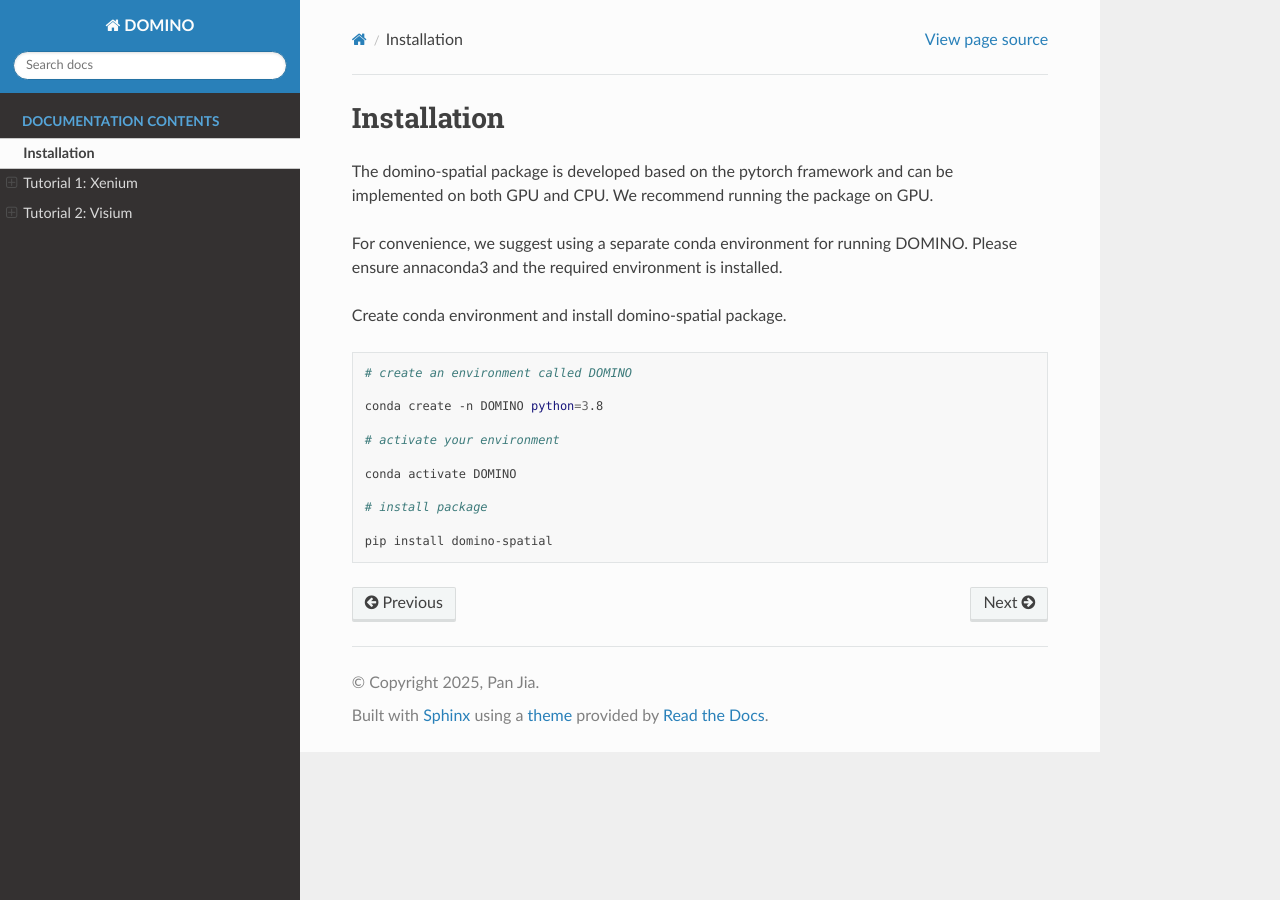
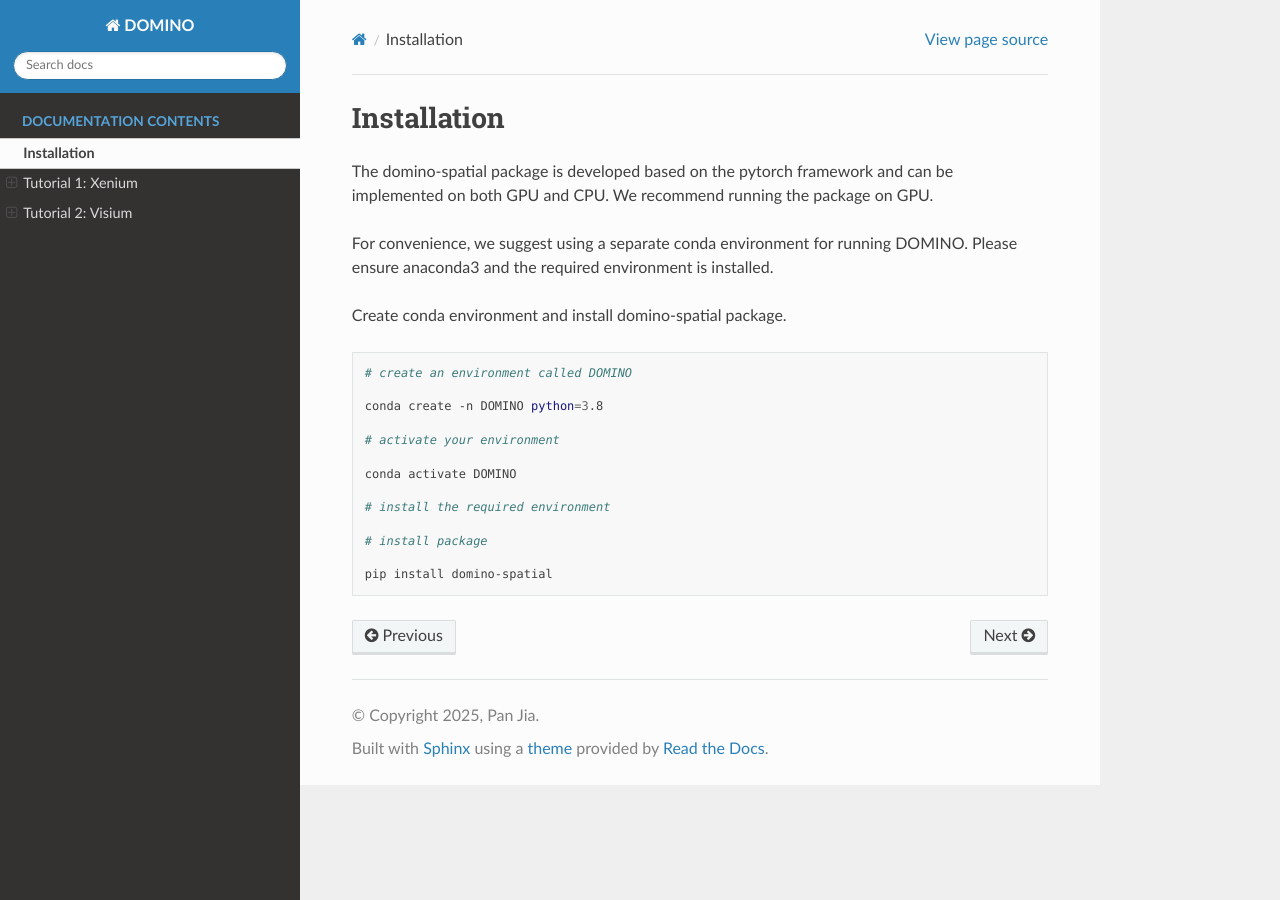
Before and after one commit to programmerjia/DOMINO-Tutorials, a Sphinx documentation site: the page built from docs/source/Installation.md, in a window 1280 px wide. Built offline with Sphinx 7.4.7 and the Read the Docs theme 3.1.0, drawn with Linux system fonts in a browser that asks for light colours.

Commit message:
Update Installation.md

```diff
--- a/docs/source/Installation.md
+++ b/docs/source/Installation.md
@@ -1,7 +1,7 @@
 # Installation
 The domino-spatial package is developed based on the pytorch framework and can be implemented on both GPU and CPU. We recommend running the package on GPU.
 
-For convenience, we suggest using a separate conda environment for running DOMINO. Please ensure annaconda3 and the required environment is installed.
+For convenience, we suggest using a separate conda environment for running DOMINO. Please ensure anaconda3 and the required environment is installed.
 
 Create conda environment and install domino-spatial package.
 
@@ -14,6 +14,8 @@ conda create -n DOMINO python=3.8
 
 conda activate DOMINO
 
+# install the required environment
+
 # install package
 
 pip install domino-spatial
```
